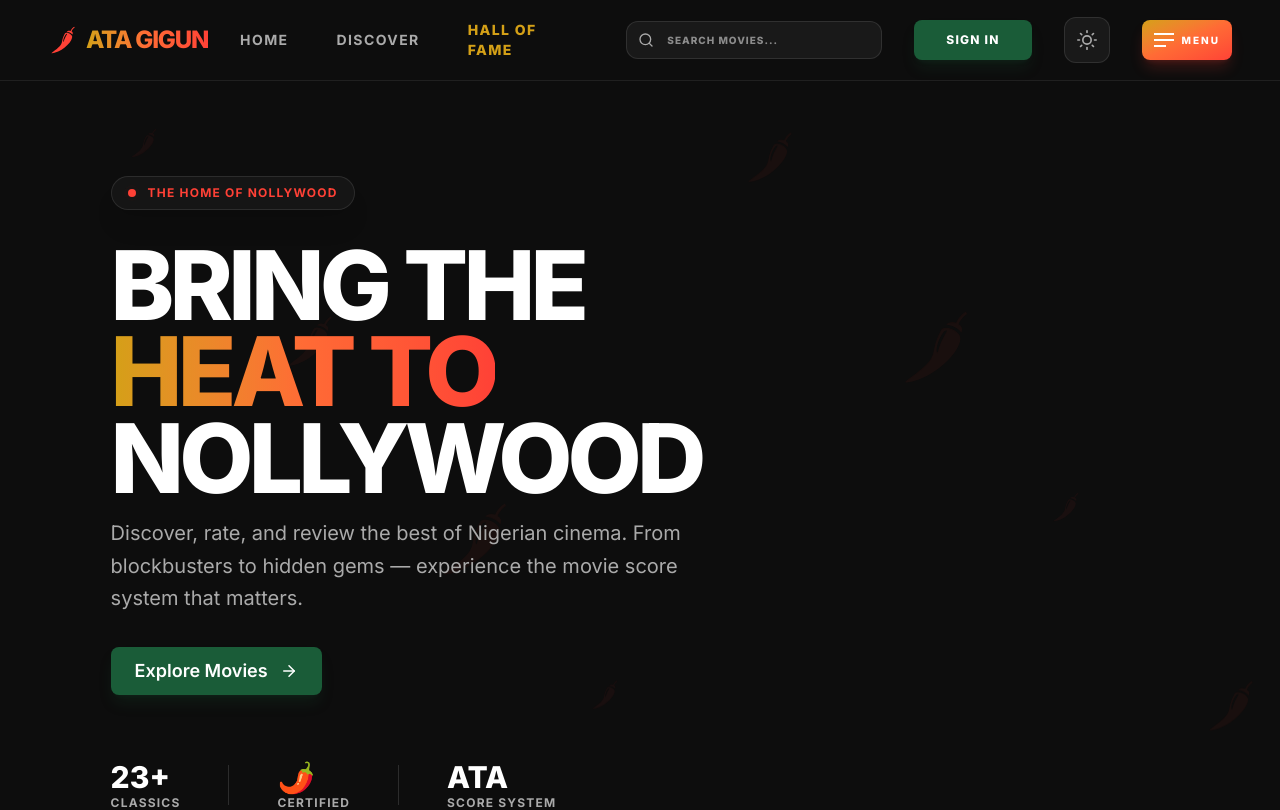
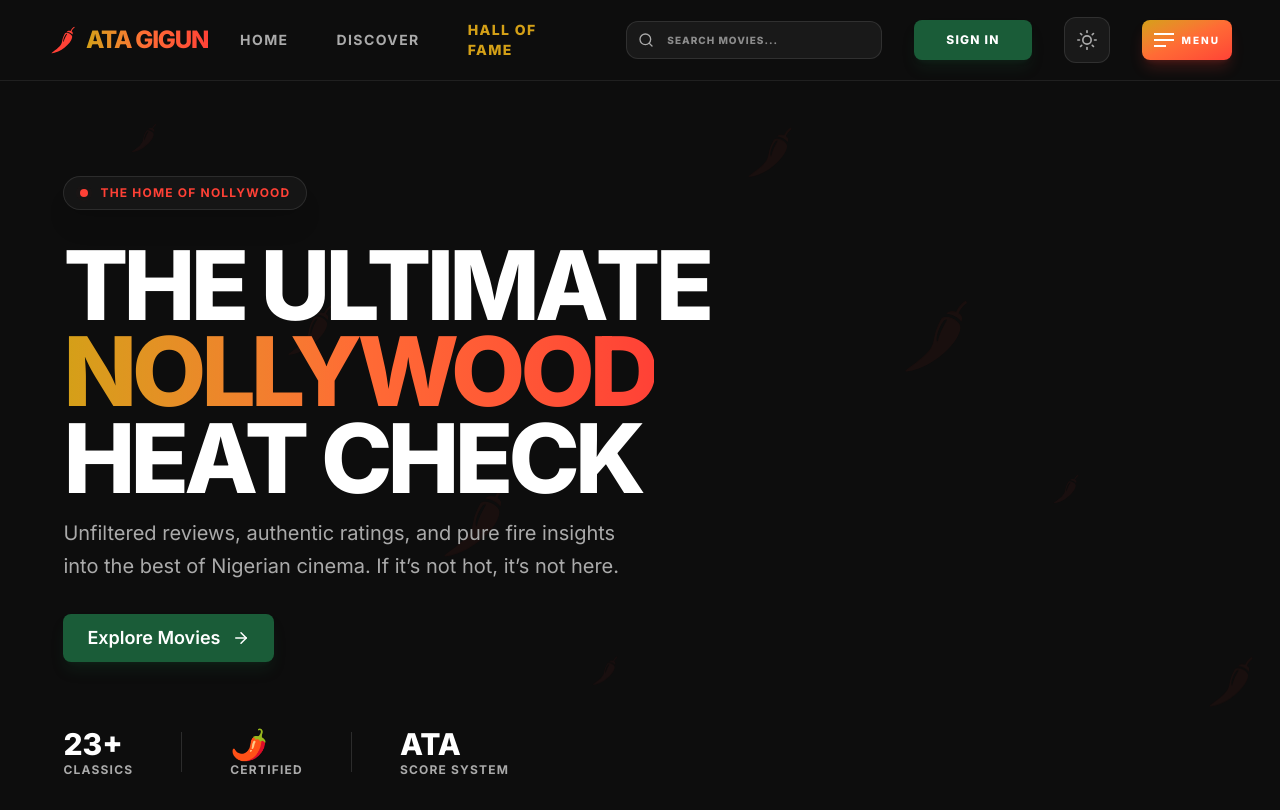
Before and after one commit to toughie-22/ATA-GIGUN, a React (Vite) app in the folder client/: page / in a window 1280 px wide. Shown: the top 810 px of the page. Built offline with nearby package versions, Linux system fonts and the light colour scheme; no server answers.

Commit message:
style: update hero section copy to be bolder and spicy

```diff
--- a/client/src/components/HeroSection.jsx
+++ b/client/src/components/HeroSection.jsx
@@ -58,13 +58,13 @@ const HeroSection = ({ featuredMovie }) => {
             </div>
 
             <div className="space-y-4">
-              <h1 className="text-6xl sm:text-7xl lg:text-8xl font-black tracking-tighter leading-[0.9] animate-slide-up text-[var(--text-main)] transition-colors duration-500">
-                BRING THE <br />
-                <span className="text-gradient">HEAT TO</span> <br />
-                NOLLYWOOD
+              <h1 className="text-6xl sm:text-7xl lg:text-8xl font-black tracking-tighter leading-[0.9] animate-slide-up text-[var(--text-main)] transition-colors duration-500 uppercase">
+                THE ULTIMATE <br />
+                <span className="text-gradient">NOLLYWOOD</span> <br />
+                HEAT CHECK
               </h1>
               <p className="text-lg sm:text-xl text-pepper-muted max-w-xl leading-relaxed animate-slide-up" style={{ animationDelay: '0.2s' }}>
-                Discover, rate, and review the best of Nigerian cinema. From blockbusters to hidden gems — experience the movie score system that matters.
+                Unfiltered reviews, authentic ratings, and pure fire insights into the best of Nigerian cinema. If it’s not hot, it’s not here.
               </p>
             </div>
 
```
